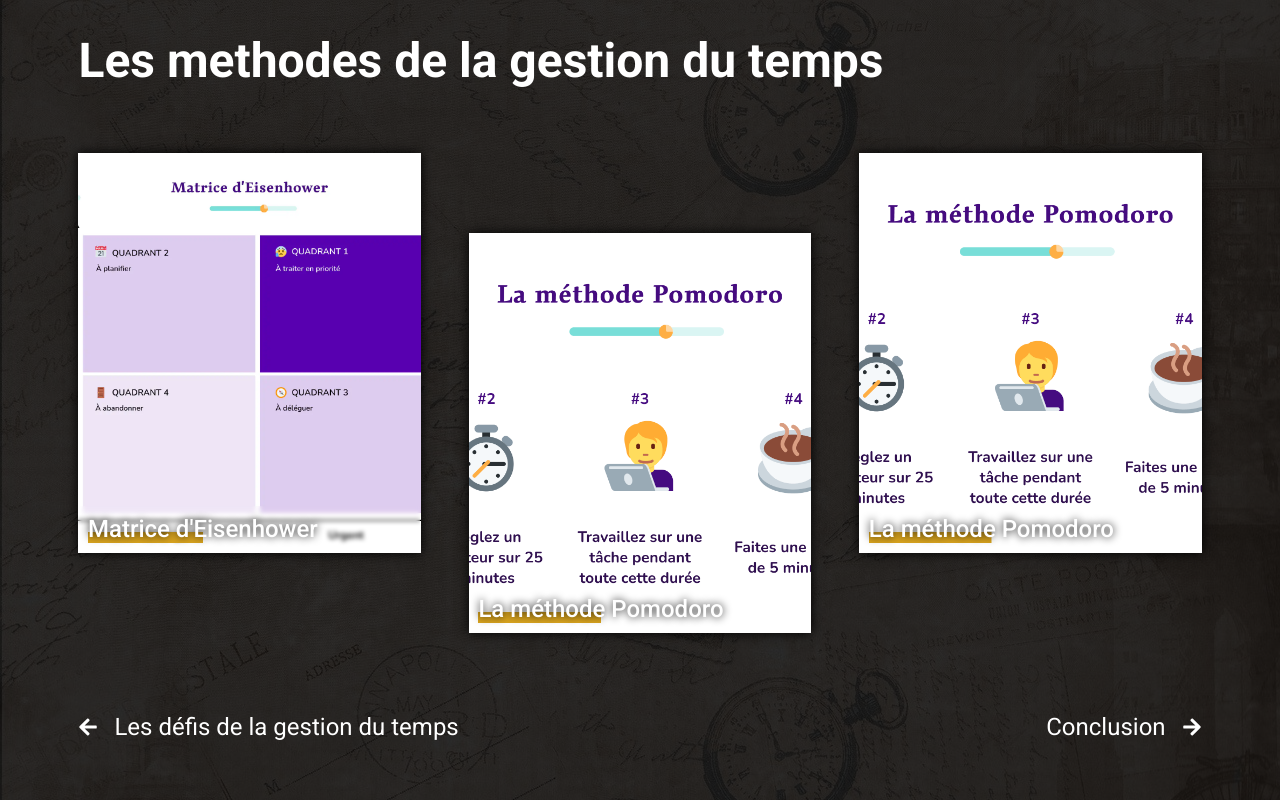
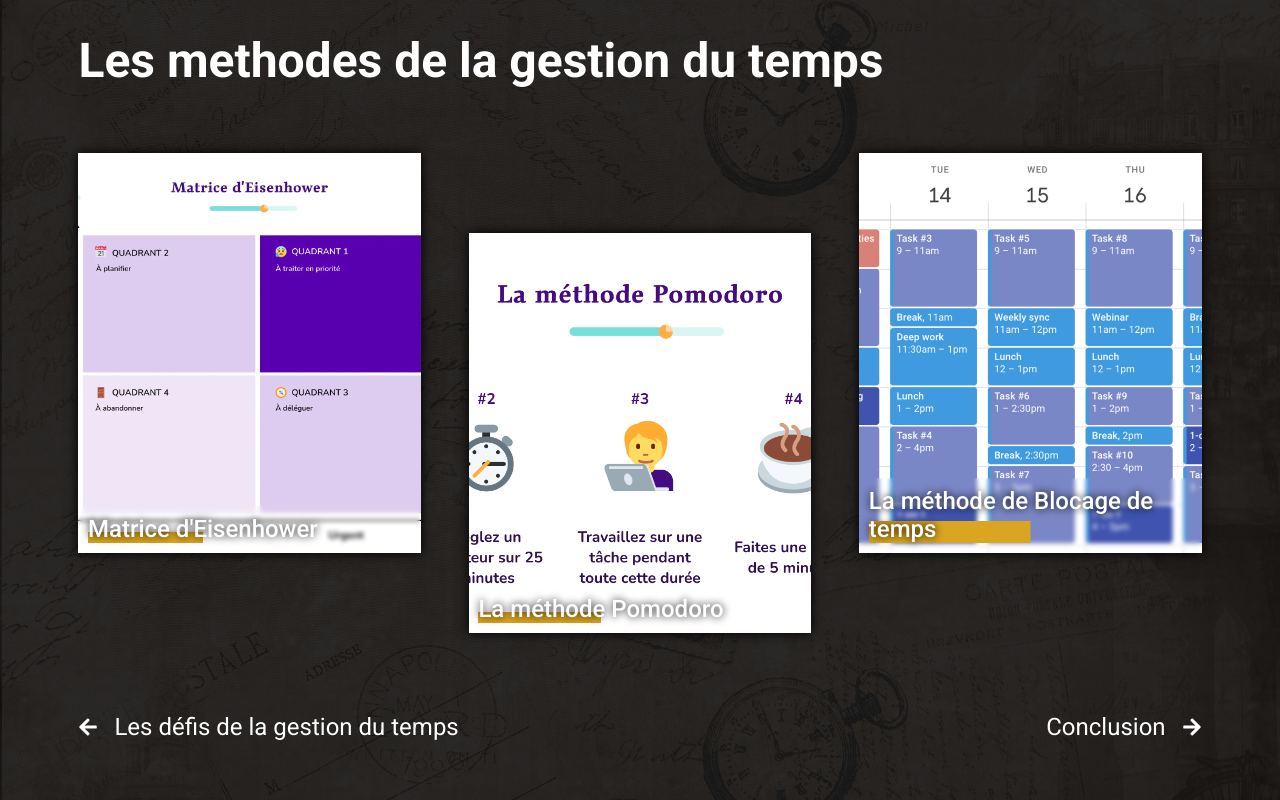
Before and after one commit to YounesseSo/time_management, a React (Vite) app: page /part-3 in a window 1280 px wide. Built offline with nearby package versions, Linux system fonts and the light colour scheme.

Commit message:
Edit the methods in PartThree page

```diff
--- a/src/pages/Home/Home.module.css
+++ b/src/pages/Home/Home.module.css
@@ -1,5 +1,6 @@
 
 .container{
+    overflow-x: hidden;
     background-color: rgba(0, 0, 0, .5);
     background-size: cover;
     background-image: url('/bg.jpg');
--- a/src/pages/PartThree/MethodThreeModal/MethodThreeModal.jsx
+++ b/src/pages/PartThree/MethodThreeModal/MethodThreeModal.jsx
@@ -15,10 +15,18 @@ export default function MethodThreeModal({setShowModal}) {
 
             <div className={styles.body}>
                 <div className={styles.image}>
-                    <img src="/eisenhower-matrice.png" alt="eisenhower matrice" />
+                    <img src="/time-blocking.png" alt="eisenhower matrice" />
                 </div>
                 <p>
-                    La 1ère méthode que nous allons vous présenter est une méthode relativement connue car elle a été inventée par le 34ème président des Etats-Unis, David Dwight Eisenhower.
+                    La méthode de blocage de temps, également appelée "time blocking" en anglais, est une technique de gestion du temps qui consiste à diviser votre journée en blocs de temps dédiés à des tâches spécifiques. Voici comment cette méthode fonctionne :
+                    <br />
+                    <ul>
+                        <li><strong>Planification : </strong>Commencez par planifier votre journée à l'avance. Identifiez les tâches importantes que vous devez accomplir.</li>
+                        <li><strong>Blocage des plages horaires : </strong>Divisez votre journée en blocs de temps. Chaque bloc correspond à une période dédiée à une tâche particulière. Par exemple, vous pourriez avoir un bloc de 9h à 11h pour travailler sur un projet, suivi d'un bloc de 11h à 12h pour répondre aux emails.</li>
+                        <li><strong>Focalisation totale :</strong>  Pendant chaque bloc de temps, concentrez-vous uniquement sur la tâche prévue. Éliminez les distractions et consacrez toute votre énergie à cette activité spécifique.</li>
+                        <li><strong>Pause entre les blocs : </strong> Prévoyez des pauses entre les blocs de temps pour vous détendre et recharger vos batteries. Cela contribue à maintenir une productivité élevée sur la durée de la journée.</li>
+                    </ul>
+
                 </p>
             </div>
         </div>
--- a/src/pages/PartThree/MethodTwoModal/MethodTwoModal.jsx
+++ b/src/pages/PartThree/MethodTwoModal/MethodTwoModal.jsx
@@ -20,7 +20,14 @@ export default function MethodTwoModal({setShowModal}) {
                     <img src="/methode_pomodoro.png" alt="methode pomodoro" />
                 </div>
                 <p>
-                Le principe de cette méthode est simple : elle consiste à découper ses tâches en sessions de travail de 25 minutes sans interruption, entrecoupées de pauses de 5 minutes. On dit qu’un intervalle de travail correspond à un pomodoro. Après 4 pomodoros, vous pouvez prendre une pause plus longue de 15 à 30 minutes.
+
+                La méthode Pomodoro est une technique de gestion du temps qui vise à améliorer la concentration et la productivité en fractionnant le travail en intervalles de temps définis.
+                <ul>
+                    <li><strong>Réglage du minuteur :</strong> Choisissez une tâche que vous souhaitez accomplir. Réglez un minuteur sur une période de 25 minutes, appelée "pomodoro". Pendant cette période, concentrez-vous uniquement sur la tâche choisie.</li>
+                    <li><strong>Travail intense :</strong> Travaillez intensément sur la tâche jusqu'à ce que le minuteur sonne, indiquant la fin du premier pomodoro.</li>
+                    <li><strong>Pause courte :</strong> Accordez-vous une courte pause de 5 minutes. Utilisez ce temps pour vous détendre, vous étirer ou prendre une courte pause mentale.</li>
+                    <li><strong>Répétition :</strong> Répétez le cycle. Après avoir complété quatre pomodoros, accordez-vous une pause plus longue d'environ 15 à 30 minutes.</li>
+                </ul>
                 </p>
             </div>
         </div>
--- a/src/pages/PartThree/Modal.module.css
+++ b/src/pages/PartThree/Modal.module.css
@@ -52,7 +52,7 @@
             margin-left: 2rem;
             margin-top: 1rem;
             li{
-                margin-top: .5rem;
+                margin-top: 1rem;
             }
         }
     }
--- a/src/pages/PartThree/PartThree.jsx
+++ b/src/pages/PartThree/PartThree.jsx
@@ -80,10 +80,10 @@ export default function PartThree() {
                     <section className={styles.card_container} onClick={()=>setShowModal(3)}>
                         <div className={styles.card}>
                             <div className={styles.title}>
-                                <h2 >La méthode Pomodoro</h2>
+                                <h2 >La méthode de Blocage de temps</h2>
                             </div>
                             <div className={styles.image}>
-                                <img  src="/methode_pomodoro.png" alt="methode_pomodoro" />
+                                <img  src="/time-blocking.png" alt="time blocking" />
                             </div>
 
                         </div>
```
Also changed, not shown: public/time-blocking.png (added).
